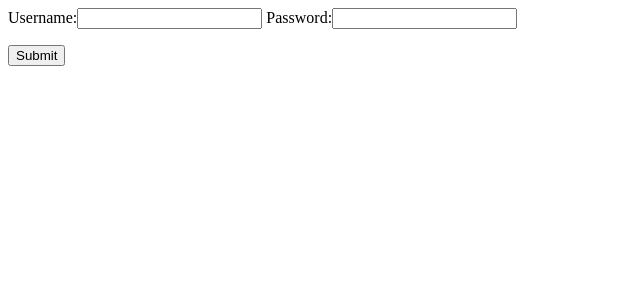
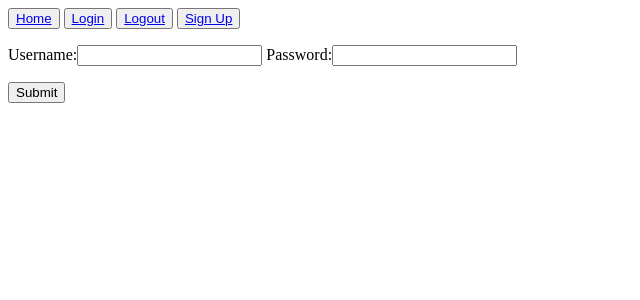
Before and after one commit to Will-Douglas/talk_box, a Django app: page /login/ in a window 1280 px wide. Shown: the top 300 px of the page, without its empty margins (0-640 px from the left). Run offline with Django 3.2, Linux system fonts and the light colour scheme.

Commit message:
I added the login in link, the log out link, the sign up link, and the homepage link to the pages to navigate better throughout the app.

```diff
--- a/templates/createdpost.html
+++ b/templates/createdpost.html
@@ -1,3 +1,9 @@
+<button><a href="/">Home</a></button>
+<button><a href="/login/">Login</a></button>
+<button><a href="/logout/">Logout</a></button>
+<button><a href="/signup/">Sign Up</a></button>
+
+
 <p><form action="" method="post">
     {% csrf_token %}
     <p>{{form}}</p>
--- a/templates/index.html
+++ b/templates/index.html
@@ -1,4 +1,8 @@
 <h1>Got it working</h1>
+<button><a href="/">Home</a></button>
+<button><a href="/login/">Login</a></button>
+<button><a href="/logout/">Logout</a></button>
+<button><a href="/signup/">Sign Up</a></button>
 
 {% for post in all_posts %}
 
--- a/templates/signupform.html
+++ b/templates/signupform.html
@@ -1,3 +1,9 @@
+<button><a href="/">Home</a></button>
+<button><a href="/login/">Login</a></button>
+<button><a href="/logout/">Logout</a></button>
+<button><a href="/signup/">Sign Up</a></button>
+
+
 <p><form action="" method="post">
     {% csrf_token %}
     <p>{{form}}</p>
--- a/templates/talkerprofile.html
+++ b/templates/talkerprofile.html
@@ -1,4 +1,7 @@
-
+<button><a href="/">Home</a></button>
+<button><a href="/login/">Login</a></button>
+<button><a href="/logout/">Logout</a></button>
+<button><a href="/signup/">Sign Up</a></button>
 
 
 <ul>
```
Also changed, not shown: templates/chatpage.html (+7 -0 lines), db.sqlite3.
